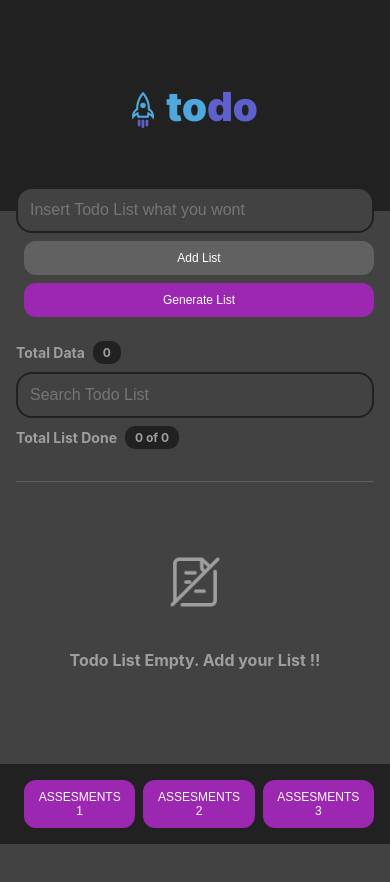
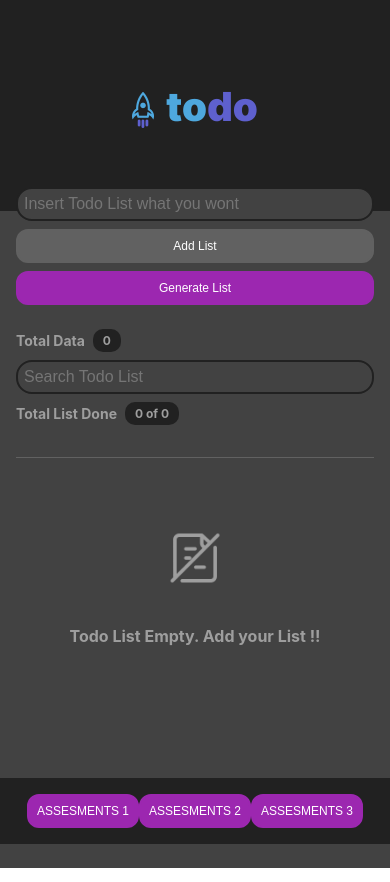
Before and after one commit to ilhamdani97/todo-react, a React (Create React App) app: page / in a window 390 px wide. Built offline with nearby package versions, Linux system fonts and the light colour scheme.

Commit message:
fix mobile

```diff
--- a/src/components/atoms/Button/styles.ts
+++ b/src/components/atoms/Button/styles.ts
@@ -20,6 +20,7 @@ const Buttons = styled.button<{ variant?: 'primary' | 'secondary' | 'disable', m
     @media (max-width: 500px) {
         padding: 8px;
         font-size: 12px;
+        margin-left: 0px;
     };
 
 `;
--- a/src/components/atoms/Input/styles.ts
+++ b/src/components/atoms/Input/styles.ts
@@ -13,6 +13,7 @@ const Inputs = styled.input<{variant?: 'small' | 'default'}>`
     font-size: 16px;
     @media (max-width: 768px) {
         margin-right: 0px;
+        padding: 6px;
     };
 `;
 
--- a/src/pages/TodoList/Components/ModalAssesment/styles.ts
+++ b/src/pages/TodoList/Components/ModalAssesment/styles.ts
@@ -22,7 +22,10 @@ const Modal = {
         background-color: ${colors.lightGray};
         border-radius: 12px;
         width: 50vw;
-        ova
+        @media (max-width: 500px) {
+            width: 80vw;
+        };
+
     `,
     Header: styled.div`
         display: flex;
```
